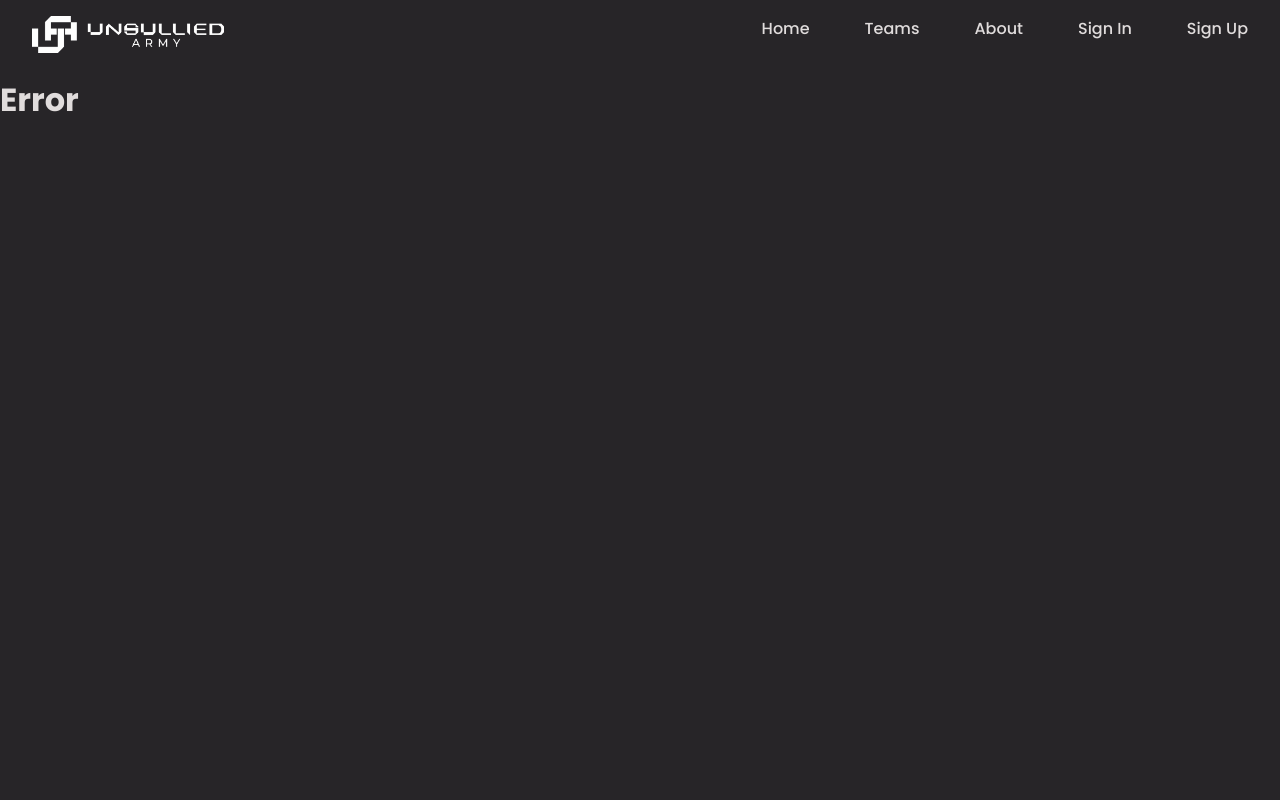
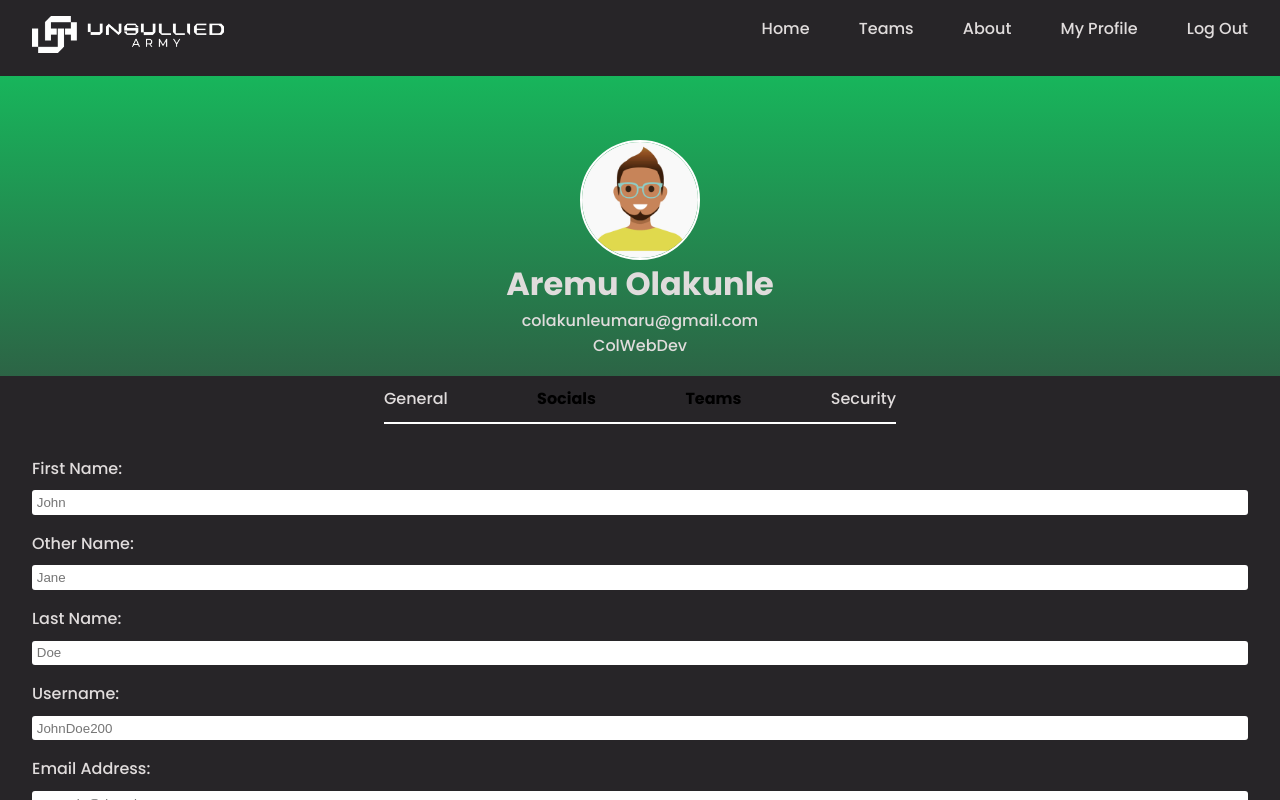
Before and after one commit to ColTheDeveloper/unsullied-army, a React (Create React App) app in the folder client/: page /user/1 in a window 1280 px wide. Built offline with nearby package versions, Linux system fonts and the light colour scheme.

Commit message:
created a user page

```diff
--- a/client/src/App.js
+++ b/client/src/App.js
@@ -2,14 +2,18 @@ import { BrowserRouter, Route, Routes } from 'react-router-dom';
 import './App.css';
 import Layout from './Components/Layout/Layout';
 import Home from './Pages/Home/Home';
+import Login from './Pages/Login/Login';
+import Register from './Pages/Register/Register';
+import Profile from './Pages/Profile/Profile';
 
 // FontAwesome icons
 import { library } from "@fortawesome/fontawesome-svg-core";
-import { faBarsStaggered, faBars, faEye,faEyeSlash } from "@fortawesome/free-solid-svg-icons";
-import Login from './Pages/Login/Login';
-import Register from './Pages/Register/Register';
+import { faBarsStaggered, faBars, faEye,faEyeSlash, faCaretDown } from "@fortawesome/free-solid-svg-icons";
+import EditProfile from './Pages/EditProfile/EditProfile';
+import Security from './Pages/Security/Security';
 
-library.add(faBarsStaggered, faBars,faEye,faEyeSlash);
+
+library.add(faBarsStaggered, faBars,faEye,faEyeSlash,faCaretDown);
 
 function App() {
   return (
@@ -23,6 +27,11 @@ function App() {
             <Route path="about" element={<h1>About</h1>} />
             <Route path='register' element={<Register />} />
             <Route path='*' element={<h1>Error</h1>} />
+            <Route path='user/:id' element={<Profile />} >
+              <Route index element={<EditProfile />} />
+              <Route path='security' element={<Security />} />
+
+            </Route>
           </Route>
         </Routes>
       </BrowserRouter>
--- a/client/src/Components/Navbar/Navbar.jsx
+++ b/client/src/Components/Navbar/Navbar.jsx
@@ -4,6 +4,7 @@ import "./Navbar.css"
 import { FontAwesomeIcon } from '@fortawesome/react-fontawesome'
 //importibg the unsullied army logo from images folder
 import unsulliedLogo from "../../Images/Logo.PNG"
+// import profile from "../../Images/profile.jpg"
 import { useState } from "react"
 
 
@@ -11,20 +12,37 @@ import { useState } from "react"
 const Navbar=()=>{
     const [navIsOpen, setNavIsOpen]=useState(false)
 
+    const user= true
+
     const handleNav=()=>{
         setNavIsOpen(!navIsOpen)
     }
     return(
         <div className="Navbar">
             <Link to="/"><img src={unsulliedLogo} alt="Unsullied-Army" width="200"/></Link>
-            <FontAwesomeIcon className="icon" onClick={handleNav} icon={navIsOpen?"fa-solid fa-bars-staggered": "fa-solid fa-bars"} />
+
             <nav style={navIsOpen?{right:"3%"}:{right:"-1000px"}}>
                 <NavLink to="/">Home</NavLink>
                 <NavLink to="teams">Teams</NavLink>
                 <NavLink to="about">About</NavLink>
-                <NavLink to="login">Sign In</NavLink>
-                <NavLink to="register">Sign Up</NavLink>
+                {user?
+                    <>
+                    <NavLink to="profile">My Profile</NavLink>
+                    <NavLink to="logout">Log Out</NavLink>
+                    </>
+                :
+                    <>
+                    <NavLink to="login">Sign In</NavLink>
+                    <NavLink to="register">Sign Up</NavLink>
+                    </>
+                }
+
             </nav>
+            {/* <div>
+                <img src={profile} alt="username"  width="30"/>
+                <FontAwesomeIcon icon="fa-solid fa-caret-down" />
+            </div> */}
+            <FontAwesomeIcon className="icon" onClick={handleNav} icon={navIsOpen?"fa-solid fa-bars-staggered": "fa-solid fa-bars"} />
 
         </div>
     )
--- /dev/null
+++ b/client/src/Pages/EditProfile/EditProfile.css
@@ -0,0 +1,6 @@
+.EditProfile>form{
+    display: flex;
+    flex-direction: column;
+    gap: 1rem;
+    margin: 2rem;
+}
--- /dev/null
+++ b/client/src/Pages/EditProfile/EditProfile.jsx
@@ -0,0 +1,93 @@
+import "./EditProfile.css"
+
+const EditProfile=()=>{
+    return(
+        <div className="EditProfile">
+            <form>
+                <div className="input-container">
+                    <label>First Name:</label>
+                    <input
+                        type="text"
+                        placeholder="John"
+                        className="u-input"
+                    />
+                </div>
+                <div className="input-container">
+                    <label>Other Name:</label>
+                    <input
+                        type="text"
+                        placeholder="Jane"
+                        className="u-input"
+                    />
+                </div>
+                <div className="input-container">
+                    <label>Last Name:</label>
+                    <input
+                        type="text"
+                        placeholder="Doe"
+                        className="u-input"
+                    />
+                </div>
+                <div className="input-container">
+                    <label>Username:</label>
+                    <input
+                        type="text"
+                        placeholder="JohnDoe200"
+                        className="u-input"
+                    />
+                </div>
+                <div className="input-container">
+                    <label>Email Address:</label>
+                    <input
+                        type="text"
+                        placeholder="example@domain.com"
+                        className="u-input"
+                    />
+                </div>
+                <div className="input-container">
+                    <label>Gender:</label>
+                    <input
+                        type="text"
+                        placeholder="example@domain.com"
+                        value="Male"
+                        className="u-input"
+                    />
+                </div>
+                <div className="input-container">
+                    <label>DOB:</label>
+                    <input
+                        type="text"
+                        placeholder="example@domain.com"
+                        value="2000-02-07"
+                        className="u-input"
+                    />
+                </div>
+                <div className="input-container">
+                    <label>Country:</label>
+                    <input
+                        type="text"
+                        placeholder="example@domain.com"
+                        value="Nigeria"
+                        className="u-input"
+                    />
+                </div>
+                <div className="input-container">
+                    <label>Bio:</label>
+                    <textarea className="u-input"></textarea>
+                </div>
+                <div>
+                    <label>Avatar:</label>
+                    <input
+                        type="file"
+                        className="u-input"
+
+                    />
+                </div>
+                <button className="btn" type="submit">Update Account</button>
+
+            </form>
+
+        </div>
+    )
+}
+export default EditProfile;
--- /dev/null
+++ b/client/src/Pages/Profile/Profile.css
@@ -0,0 +1,30 @@
+.Profile{
+    display: flex;
+    flex-direction: column;
+}
+.profile-card{
+    background:#36E07F linear-gradient( #079e48a5, #272528a9) no-repeat;
+    height: 300px;
+    display: flex;
+    flex-direction: column;
+    align-items: center;
+}
+.profile-card>img{
+    margin-top:4rem ;
+    width: 120px;
+    height: 120px;
+    border-radius: 50%;
+    border: 2px solid white ;
+}
+.profile-card>h2{
+    font-size: 2rem;
+}
+.Profile>div:nth-of-type(2){
+    display: flex;
+    justify-content: space-between;
+    align-items: center;
+    margin: 0 auto;
+    width: 40%;
+    height: 3rem;
+    border-bottom:2px solid white;
+}
--- /dev/null
+++ b/client/src/Pages/Profile/Profile.jsx
@@ -0,0 +1,25 @@
+import "./Profile.css"
+import profile from "../../Images/profile.jpg"
+import { NavLink, Outlet } from "react-router-dom"
+
+const Profile=()=>{
+    return(
+        <div className="Profile">
+            <div className="profile-card">
+                <img src={profile} alt="usernae" width="30"/>
+                <h2>Aremu Olakunle</h2>
+                <p>colakunleumaru@gmail.com</p>
+                <span>ColWebDev</span>
+            </div>
+            <div>
+                <NavLink to="/user/:id">General</NavLink>
+                <NavLink>Socials</NavLink>
+                <NavLink>Teams</NavLink>
+                <NavLink to="security">Security</NavLink>
+            </div>
+            <Outlet />
+
+        </div>
+    )
+}
+export default Profile
--- /dev/null
+++ b/client/src/Pages/Security/Security.css
@@ -0,0 +1,6 @@
+.Security>form{
+    display: flex;
+    flex-direction: column;
+    gap: 1rem;
+    margin: 2rem;
+}
--- /dev/null
+++ b/client/src/Pages/Security/Security.jsx
@@ -0,0 +1,52 @@
+import "./Security.css"
+import { useState } from "react";
+import { FontAwesomeIcon } from "@fortawesome/react-fontawesome";
+
+const Security=()=>{
+    const [showPassword, setShowPassword]=useState(false)
+
+    const handleShowPassword=()=>{
+        setShowPassword(!showPassword)
+    }
+    return(
+        <div className="Security">
+            <form>
+                <div className="input-container">
+                    <label htmlFor="password">Current Password:</label>
+                    <div className="pass">
+                        <FontAwesomeIcon onClick={handleShowPassword} icon={showPassword?"fa-solid fa-eye":"fa-solid fa-eye-slash"} />
+                        <input
+                            type={showPassword?"text":"password"}
+                            placeholder={showPassword?"password":"********"}
+                            className="u-input"
+                        />
+                    </div>
+                </div>
+                <div className="input-container">
+                    <label htmlFor="password">New Password:</label>
+                    <div className="pass">
+                        <FontAwesomeIcon onClick={handleShowPassword} icon={showPassword?"fa-solid fa-eye":"fa-solid fa-eye-slash"} />
+                        <input
+                            type={showPassword?"text":"password"}
+                            placeholder={showPassword?"password":"********"}
+                            className="u-input"
+                        />
+                    </div>
+                </div>
+                <div className="input-container">
+                    <label htmlFor="password">Re Enter Password:</label>
+                    <div className="pass">
+                        <FontAwesomeIcon onClick={handleShowPassword} icon={showPassword?"fa-solid fa-eye":"fa-solid fa-eye-slash"} />
+                        <input
+                            type={showPassword?"text":"password"}
+                            placeholder={showPassword?"password":"********"}
+                            className="u-input"
+                        />
+                    </div>
+                </div>
+                <button type="submit" className="btn">Change Password</button>
+            </form>
+        </div>
+    )
+}
+export default Security;
```
Also changed, not shown: client/src/Images/profile.jpg (added), 1 other file (tests, documents, lock files or other folders).
